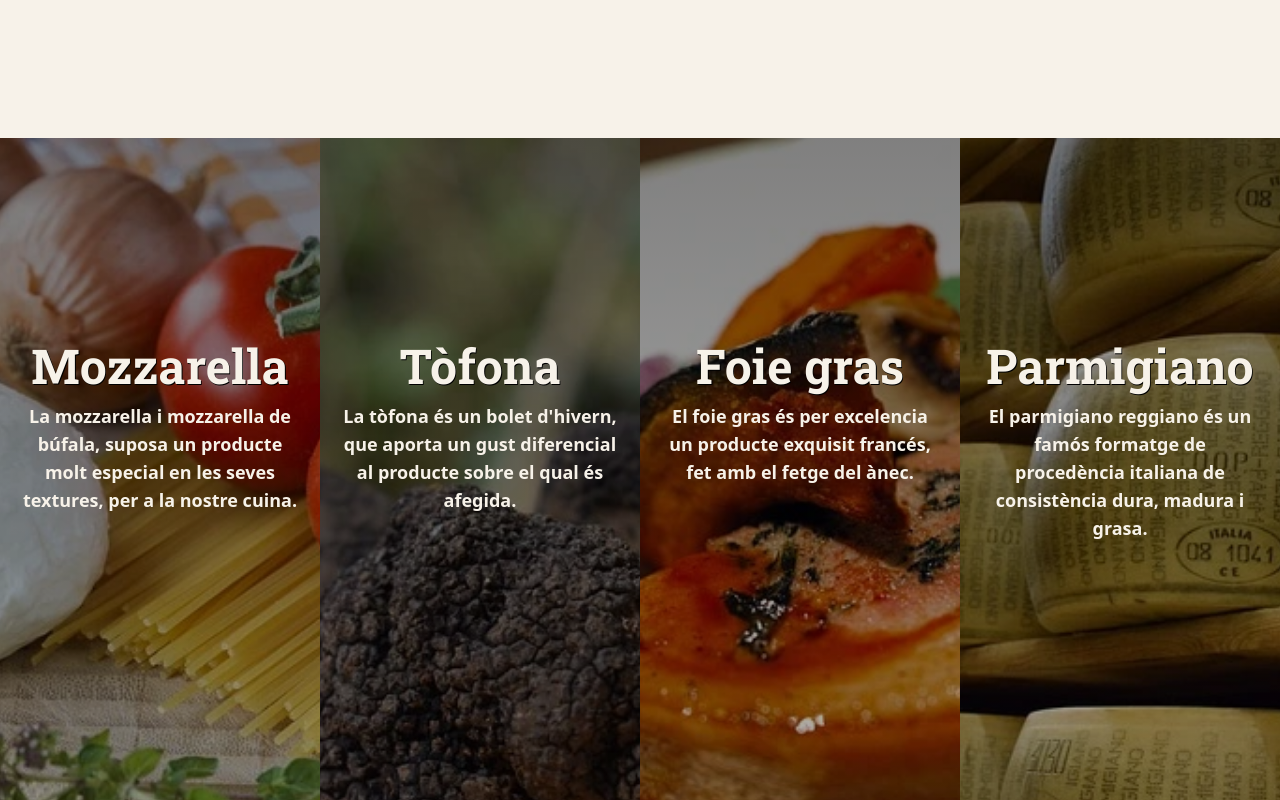
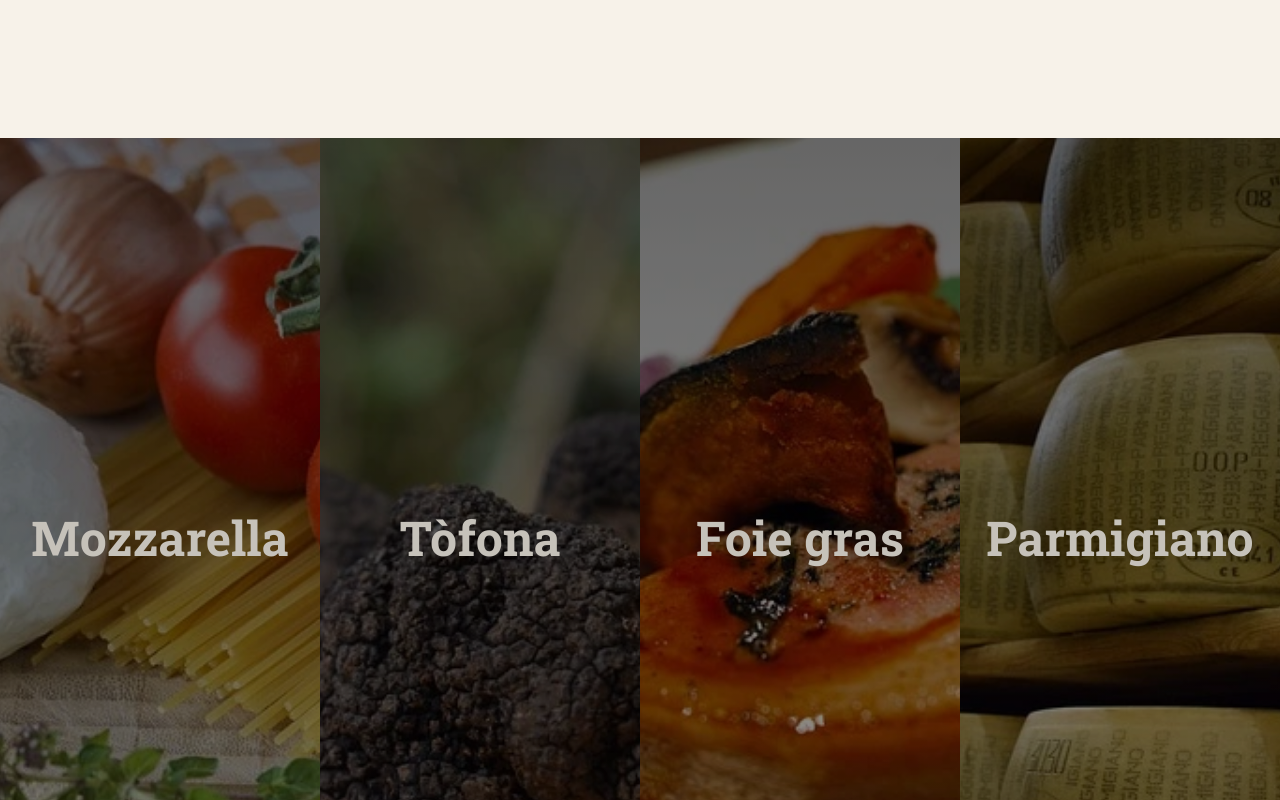
Before and after one commit to jorditosa/espai_carme, a React (Vite) app: page / in a window 1280 px wide. Shown: the part 3960-4760 px from the top of the page. Built offline with nearby package versions, Linux system fonts and the light colour scheme; no server answers.

Commit message:
takespai refactor

```diff
--- a/src/components/Llegenda.jsx
+++ b/src/components/Llegenda.jsx
@@ -10,6 +10,8 @@
             <h3 className='text-xl font-bold py-5 italic uppercase'>
             {t("carta.alergens-title")}
             </h3>
+            <div className="grid grid-cols-2 md:grid-cols-3">
+
               <div className='flex gap-x-4 py-1'>
                 < GiFlour size={30} title='Gluten' />
                 <span>
@@ -95,6 +97,7 @@
                 </span>
               </div>
             </div>
+        </div>
   )
 }
 
--- a/src/components/SubHeading.jsx
+++ b/src/components/SubHeading.jsx
@@ -8,7 +8,7 @@
 
 function SubHeading({children}) {
   return (
-    <Heading className='py-3 font-bold text-3xl md:text-5xl font-Roboto leading-normal drop-shadow-xl}'>
+    <Heading className='py-3 font-bold text-3xl md:text-5xl font-Roboto leading-normal drop-shadow-xl} hover:text-primary transition duration-500 ease-out'>
         {children}
     </Heading>
   )
--- a/src/context/ProductsContext.jsx
+++ b/src/context/ProductsContext.jsx
@@ -26,9 +26,6 @@
         getProducts();
       }, [i18n.language])
 
-      console.log(products)
-
-
     return (
         <ProductsContext.Provider value={{ products , setProducts}}>
             {children}
--- a/src/index.css
+++ b/src/index.css
@@ -12,14 +12,15 @@
 
 .panel {
     cursor: auto;
-    flex: 0.8;
+    flex: 0.9;
+    filter: brightness(0.8);
     position: relative;
     transition: all 1s ease-in-out;
 }
 
 .panel.active {
     flex: 2;
-    opacity: 1;
+    filter: brightness(1);
     transform: scale(1.1);
 }
 
--- a/src/pages/Contacte.jsx
+++ b/src/pages/Contacte.jsx
@@ -19,7 +19,7 @@
             Swal.fire({
                 icon: 'error',
                 title: 'Oops...',
-                text: 'Totes les dades són obligatories',
+                text: `${t("footer.alert")}`,
               })
             return
         }
--- a/src/pages/Landing.jsx
+++ b/src/pages/Landing.jsx
@@ -35,12 +35,12 @@
     }, [])
 
   return (
-    <section id="cartes" className="bg-light text-start pt-10">
+    <section id="cartes" className="bg-light text-start pt-6">
 
         {
             welcome ? <Welcome /> : (
             <div className="w-full h-screen flex flex-col md:flex-row">
-                <div className="h-full panel  hover:bg-primary" style={{backgroundImage: `url(${ImgCarta})`, backgroundRepeat: 'no-repeat', backgroundSize: 'cover', backgroundPosition: 'center'}}>
+                <div className="h-full panel" style={{backgroundImage: `url(${ImgCarta})`, backgroundRepeat: 'no-repeat', backgroundSize: 'cover', backgroundPosition: 'center'}}>
                     <Link
                     to={'/carta'}>
                         <div className="h-full w-full text-light flex justify-center items-center ">
--- a/src/pages/Productes.jsx
+++ b/src/pages/Productes.jsx
@@ -6,6 +6,7 @@
 import Parmigiano from '../assets/parmigiano.webp'
 import { Link } from 'react-router-dom'
 import { useTranslation } from 'react-i18next'
+import Swal from 'sweetalert2'
 
 function Productes() {
 
@@ -43,35 +44,47 @@
         </div>
         <div className="w-full h-screen flex flex-col lg:flex-row text-center overflow-hidden">
             <div className="h-full panel text-light" style={{backgroundImage: `url(${Mozarella})`, backgroundRepeat: 'no-repeat', backgroundSize: 'cover', backgroundPosition: 'center'}}>
-                    <div className="h-full w-full flex flex-col justify-start pt-2 lg:pt-48 items-center bg-gradient-to-b from-dark/50 to-dark/25">
-                        <SubHeading>{t("productes.slide-mozzarella-title")}</SubHeading>
-                        <p className="text-light font-bold text-md md:text-lg mx-5">
-                        {t("productes.slide-mozzarella-description")}
-                        </p>
+                    <div className="h-full w-full flex flex-col justify-center items-center bg-gradient-to-b from-dark/50 to-dark/25">
+                        <SubHeading>
+                            <button
+                            onClick={() => Swal.fire(`${t("productes.slide-mozzarella-description")}`)}
+                            >
+                            {t("productes.slide-mozzarella-title")}
+                            </button>
+                        </SubHeading>
                     </div>
             </div>
             <div className="h-full panel text-light" style={{backgroundImage: `url(${Tofona})`, backgroundRepeat: 'no-repeat', backgroundSize: 'cover', backgroundPosition: 'center'}}>
-                    <div className="h-full w-full flex justify-start pt-2 lg:pt-48 flex-col items-center bg-gradient-to-b from-dark/50 to-dark/25">
-                        <SubHeading>{t("productes.slide-tofona-title")}</SubHeading>
-                        <p className="text-light font-bold text-md md:text-lg mx-5">
-                        {t("productes.slide-tofona-description")}
-                        </p>
+                    <div className="h-full w-full flex justify-center flex-col items-center bg-gradient-to-b from-dark/50 to-dark/25">
+                    <SubHeading>
+                            <button
+                            onClick={() => Swal.fire(`${t("productes.slide-tofona-description")}`)}
+                            >
+                            {t("productes.slide-tofona-title")}
+                            </button>
+                    </SubHeading>
                     </div>
             </div>
             <div className="h-full panel text-light" style={{backgroundImage: `url(${Foie})`, backgroundRepeat: 'no-repeat', backgroundSize: 'cover', backgroundPosition: 'center'}}>
-                    <div className="h-full w-full flex justify-start pt-2 lg:pt-48 flex-col items-center bg-gradient-to-b from-dark/50 to-dark/25">
-                        <SubHeading>{t("productes.slide-foie-title")}</SubHeading>
-                        <p className="text-light font-bold text-md md:text-lg mx-5">
-                        {t("productes.slide-foie-description")}
-                        </p>
+                    <div className="h-full w-full flex justify-center flex-col items-center bg-gradient-to-b from-dark/50 to-dark/25">
+                    <SubHeading>
+                            <button
+                            onClick={() => Swal.fire(`${t("productes.slide-foie-description")}`)}
+                            >
+                            {t("productes.slide-foie-title")}
+                            </button>
+                    </SubHeading>
                     </div>
             </div>
             <div className="h-full panel text-light" style={{backgroundImage: `url(${Parmigiano})`, backgroundRepeat: 'no-repeat', backgroundSize: 'cover', backgroundPosition: 'center'}}>
-                    <div className="h-full w-full flex justify-start pt-2 lg:pt-48 flex-col items-center bg-gradient-to-b from-dark/50 to-dark/25">
-                        <SubHeading>{t("productes.slide-parmigiano-title")}</SubHeading>
-                        <p className="text-light font-bold text-md md:text-lg mx-5">
-                        {t("productes.slide-parmigiano-description")}
-                        </p>
+                    <div className="h-full w-full flex justify-center flex-col items-center bg-gradient-to-b from-dark/50 to-dark/25">
+                    <SubHeading>
+                            <button
+                            onClick={() => Swal.fire(`${t("productes.slide-parmigiano-description")}`)}
+                            >
+                            {t("productes.slide-parmigiano-title")}
+                            </button>
+                    </SubHeading>
                     </div>
             </div>
         </div>
--- a/src/pages/Vins.jsx
+++ b/src/pages/Vins.jsx
@@ -40,7 +40,7 @@
             {t("celler.text")}
             </p>
             <Link to={'/carta-vins'}>
-              <button type="submit" className="w-72 cursor-pointer text-light bg-secondary hover:text-dark hover:bg-primary rounded-full py-2 px-4 font-bold text-md lg:text-xl my-12 md:mt-12 transition-all ease-in-out duration-200">
+              <button type="submit" className="w-full md:w-64 cursor-pointer text-dark bg-light border border-dark hover:text-dark hover:bg-white rounded-full py-2 px-4 text-md lg:text-xl my-12 md:mt-12 transition ease-in-out duration-300">
               {t("celler.button")}
               </button>
             </Link>
--- a/src/translations/ca/global.json
+++ b/src/translations/ca/global.json
@@ -5,8 +5,7 @@
         "celler": "El Celler"
     },
     "takespai": {
-        "title": "En construcció",
-        "description": "Ben aviat podreu gaudir de les vostres comandes online, tant per take away com a domicili. De moment, podeu seguir fent la vostre comanda com sempre trucant al telèfon en pantalla.",
+        "title": "Sabem que tens gana, però ben aviat obrirem un servei de comandes online a domicili i take away. De moment trucan's com sempre ;)",
         "button": "Tornar al Inici"
     },
     "about": {
@@ -117,7 +116,8 @@
         "time-sunday": "Diumenge",
         "follow-us": "Segueix-nos",
         "politica": "Política de privacitat",
-        "copyrights": "Tot els drest reservats"
+        "copyrights": "Tot els drest reservats",
+        "alert": "Totes les dades són obligatòries"
     },
     "error": {
         "title": "Oops! S'ha produït un error",
--- a/src/translations/es/global.json
+++ b/src/translations/es/global.json
@@ -5,8 +5,7 @@
         "celler": "La Bodega"
     },
     "takespai": {
-        "title": "En construcción",
-        "description": "Pronto podréis disfrutar de vuestros pedidos online. tanto para take away cómo a domicilio. De momento, podéis seguir realizando los pedidos cómo siempre llamando al teléfono en pantalla.",
+        "title": "Sabemos que tienes hambre, pero bien pronto abriremos un servicio de pedidos online a domicilio y take away. De momento llámanos como siempre ;)",
         "button": "Volver al Inicio"
     },
     "about": {
@@ -117,7 +116,8 @@
         "time-sunday": "Domingo",
         "follow-us": "Síguenos",
         "politica": "Política de privacidad",
-        "copyrights": "Todos los derechos reservados"
+        "copyrights": "Todos los derechos reservados",
+        "alert": "Todos los datos son obligatorios"
     },
     "error": {
         "title": "Uups! Se ha producido un error",
```
Also changed, not shown: src/pages/Takespai.jsx (+10 -11 lines), src/assets/takespai.jpg (added). Lines whose indentation alone changed are shown as unchanged.
